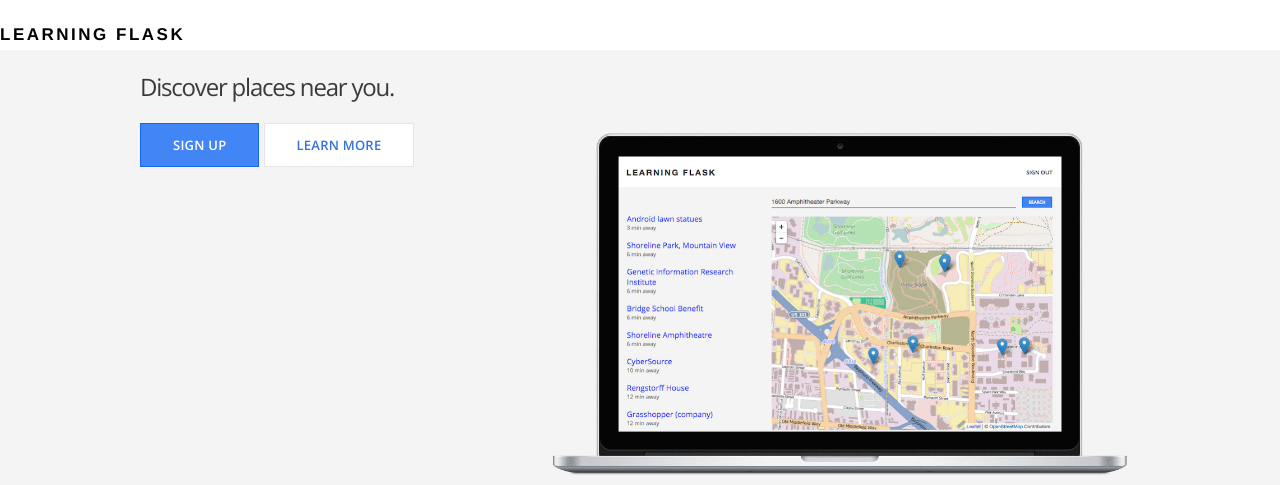
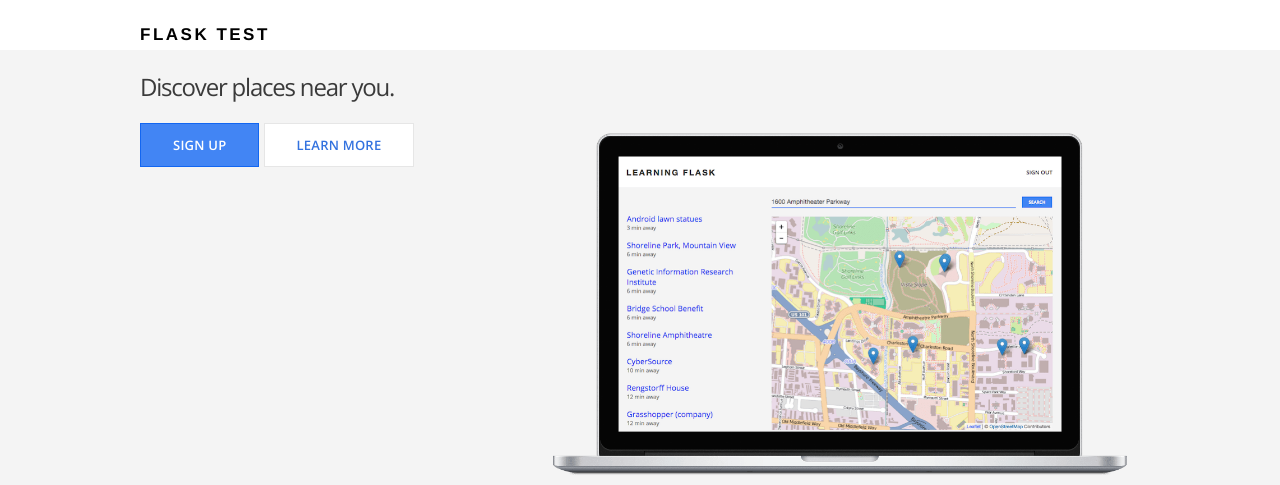
Before and after one commit to t04glovern/learning-flask, a Flask app: page / in a window 1280 px wide. Shown: the top 485 px of the page. Run offline with Flask 2, Linux system fonts and the light colour scheme.

Commit message:
setup for heroku

```diff
--- a/templates/layout.html
+++ b/templates/layout.html
@@ -6,8 +6,8 @@
   </head>
   <body>
     <header>
-      <div class "container">
-        <h1 class="title">Learning Flask</h1>
+      <div class="container">
+        <h1 class="title">Flask Test</h1>
       </div>
     </header>
 
```
